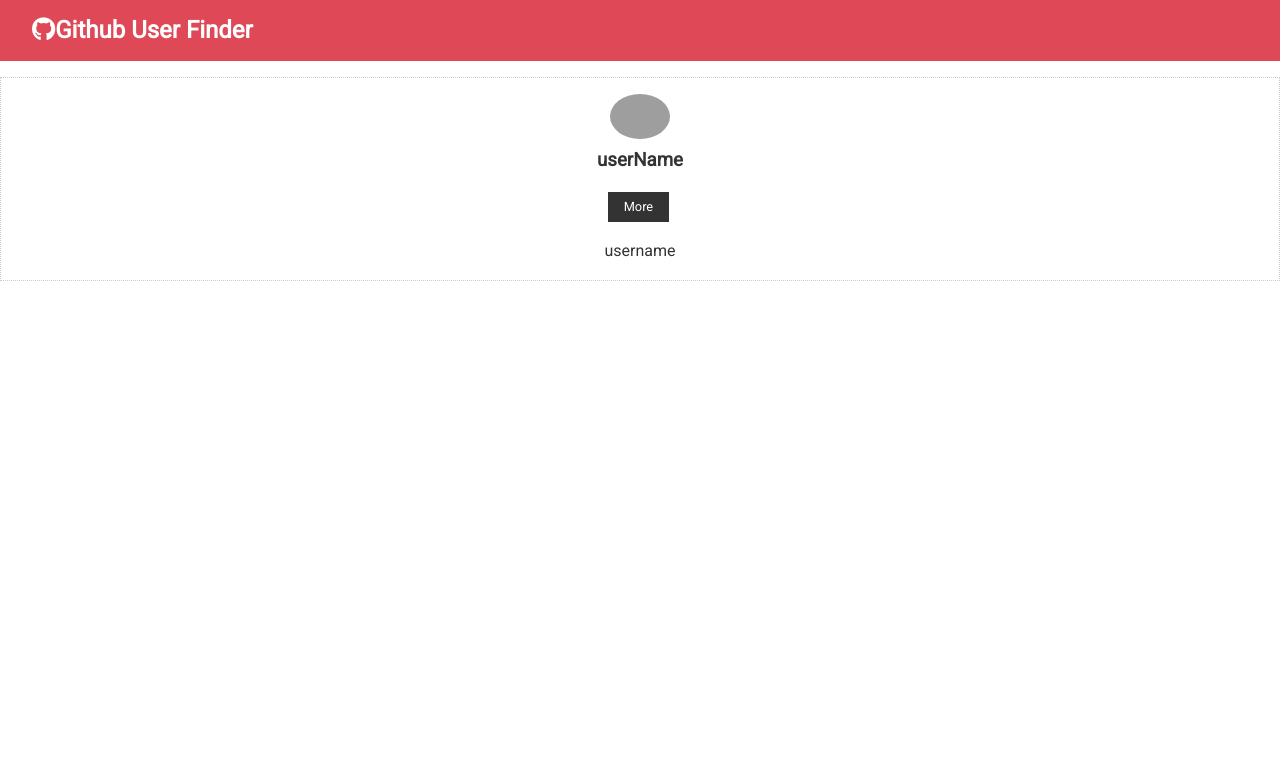
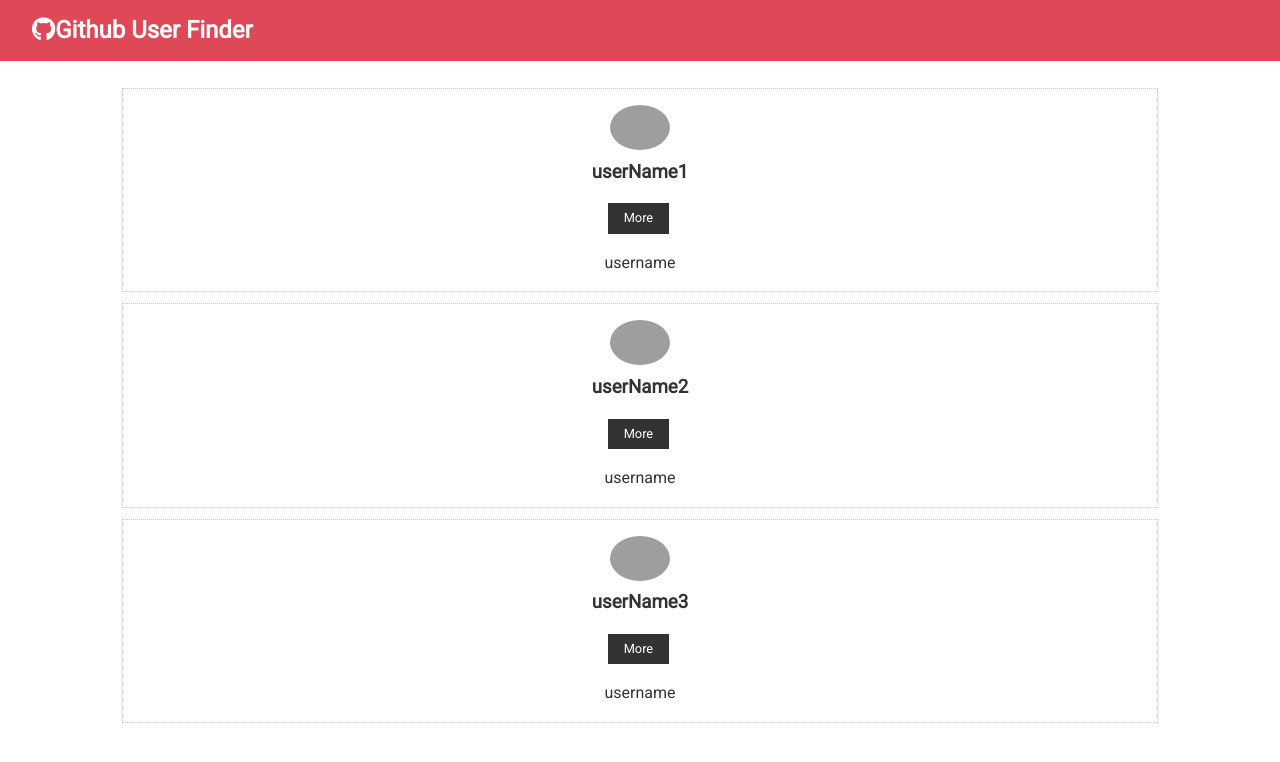
Before and after one commit to ParthPatel133/github-user-finder, a React (Create React App) app: page / in a window 1280 px wide. Shown: the top 762 px of the page. Built offline with nearby package versions, Linux system fonts and the light colour scheme; grey boxes are pictures that could not be loaded; the HTML template or start-up script is replaced by a standard one.

Commit message:
set users component to make multiple userItem

```diff
--- a/src/App.js
+++ b/src/App.js
@@ -1,15 +1,19 @@
 import React, { Component } from 'react'
 import Navbar from './components/layout/Navbar'
-import UserItem from './components/users/UserItem'
+import Users from './components/users/Users'
 import './App.css';
 
-function App() {
-  return (
-    <div>
-      <Navbar />
-      <UserItem />
-    </div>
-  );
+class App extends Component {
+  render() {
+    return (
+      <div>
+        <Navbar />
+        <div className='container'>
+          <Users />
+        </div>
+      </div>
+    );
+  }
 }
 
 export default App;
--- a/src/components/layout/Navbar.js
+++ b/src/components/layout/Navbar.js
@@ -1,10 +1,22 @@
 import React, { Component } from 'react'
+import PropTypes from 'prop-types'
 
-export class Navbar extends Component {
+
+class Navbar extends Component {
+    static defaultProps = {
+        title : 'Github User Finder',
+        icon : 'fab fa-github'
+    };
+
+    static propTypes = {
+        title : PropTypes.string.isRequired,
+        icon : PropTypes.string.isRequired
+    }
+
     render() {
         return (
             <nav className='navbar bg-primary'>
-            <h1><i className='fab fa-github' />Github User Finder</h1>
+            <h1><i className={this.props.icon}/>{this.props.title}</h1>
             </nav>
 
         )
--- a/src/components/users/UserItem.js
+++ b/src/components/users/UserItem.js
@@ -1,26 +1,20 @@
-import { getDefaultNormalizer } from '@testing-library/react'
 import React, { Component } from 'react'
 
 class UserItem extends Component {
-    state = {
-        id: 'id',
-        login: 'userName',
-        avtar_url :  "https://avatars0.githubusercontent.com/u/1?v=4",
-        html_url: "https://github.com/mojombo"
-    };
 
     render() {
+        const  {login, avtar_url, html_url} = this.props.user;
         return (
             <div className='card text-center'>
                 <img
-                    src={this.state.avtar_url}
+                    src={avtar_url}
                     alt=''
                     className='round-img'
                     style={{ width : '60px'}}
                 />
-                <h3>{this.state.login}</h3>
+                <h3>{login}</h3>
                 <div>
-                    <a href={this.state.html_url} target='blank' className='btn btn-dark btn-sm my-1'>More</a>
+                    <a href={html_url} target='blank' className='btn btn-dark btn-sm my-1'>More</a>
                 </div>
                 username
             </div>
--- /dev/null
+++ b/src/components/users/Users.js
@@ -0,0 +1,39 @@
+import React, { Component } from 'react'
+import UserItem from './UserItem'
+
+class Users extends Component {
+    state = {
+        users: [
+            {
+                id: 1,
+                login: 'userName1',
+                avtar_url: "https://avatars0.githubusercontent.com/u/1?v=4",
+                html_url: "https://github.com/mojombo"
+            },
+            {
+                id: 2,
+                login: 'userName2',
+                avtar_url: "https://avatars0.githubusercontent.com/u/1?v=4",
+                html_url: "https://github.com/mojombo"
+            },
+            {
+                id: 3,
+                login: 'userName3',
+                avtar_url: "https://avatars0.githubusercontent.com/u/1?v=4",
+                html_url: "https://github.com/mojombo"
+            }
+        ]
+    }
+
+    render() {
+        return (
+            <div>
+                {this.state.users.map((user) =>
+                    <UserItem key={user.id}  user={user}/>
+                )}
+            </div>
+        )
+    }
+}
+
+export default Users
```
